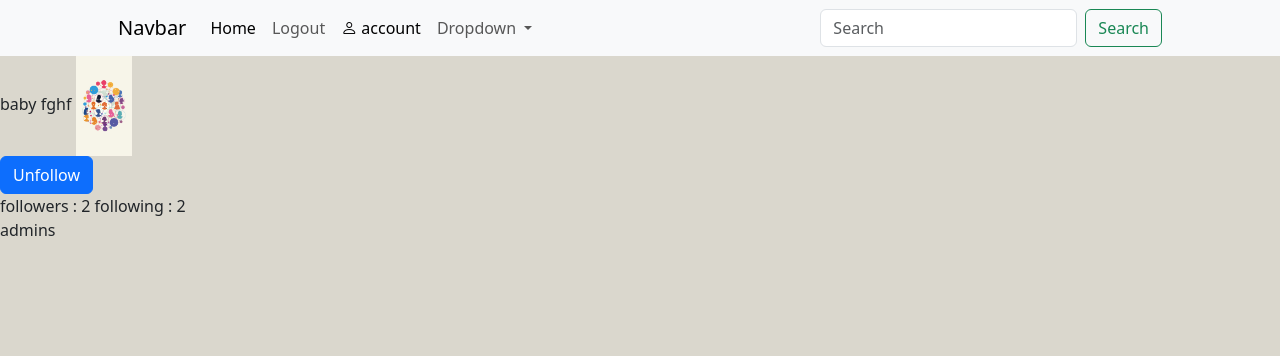
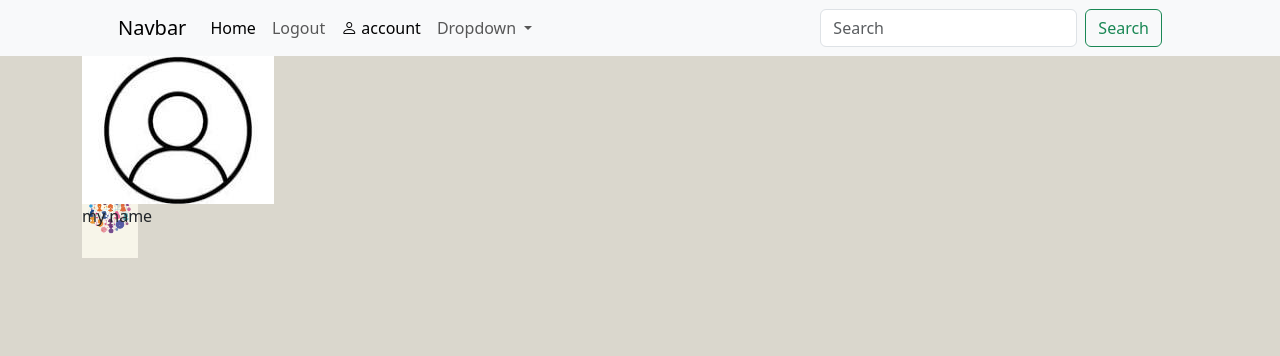
Before and after one commit to jiggyboy1/social_media-clone, a Django app: a page that uses templates/profile.html in a window 1280 px wide. Shown: the top 356 px of the page. Run offline with Django 5.2, Linux system fonts and the light colour scheme; a user stored in the database is signed in; data comes from the database, SQL or seed files in the repository; both versions use the stored data as it was after the commit.

Commit message:
initial commit

```diff
--- a/templates/profile.html
+++ b/templates/profile.html
@@ -2,23 +2,48 @@
 {% load static %}
 {% block content %}
 
+<style>
+    #pic{
+        float: right;
+    }
 
-{% if profile %}
-    {{profile.user}}
-    {{profile.bio}}
+    .combine{
+        position: absolute;
+    }
+
+</style>
+
+<div class="container">
+
+    <div class="combine">
+
         {% if profile.profile_picture %}
-    <img src="{{profile.profile_picture.url }}" alt="">
+        <img src="{{profile.profile_picture.url }}" alt="" width="20%" class="rounded-circle" id="pic">
         {% else %}
-    fghf
+        <img src="{% static 'media/profile_picture/download.jpg' %}" alt="" id="pic">
         {% endif %}
 
-    {% for post in pic %}
-        <img src="{{post.image.url}}" alt="" height="100">
+
+        <p>
+            my name
+        </p>
+
+    </div>
 
 
-    {% endfor %}
 
-{% endif %}
+
+
+
+
+
+
+
+
+
+
+
+
     {% if profile.user != request.user %}
         {% if following %}
         <form action="{% url 'unfollow' profile.user.username %}" method="post">
@@ -39,4 +64,17 @@
 
     <p>{{request.user}}</p>
 
+
+
+
+
+    {% for post in pic %}
+        <img src="{{post.image.url}}" alt="" height="100">
+
+
+    {% endfor %}
+
+
+
+</div>
 {% endblock content %}
```
Also changed, not shown: db.sqlite3, static/media/profile_picture/StockCake-Mysterious_Forest_Gathering_1721896887.jpg (added), static/media/profile_picture/StockCake-Mysterious_Forest_Gathering_1721896887_plGfPJB.jpg (added), static/media/profile_picture/StockCake-Urban_Beekeeping_Scene_1721383962_C4WgOUj.jpg (added), static/media/profile_picture/download.jpg (added). Lines whose indentation alone changed are shown as unchanged.
